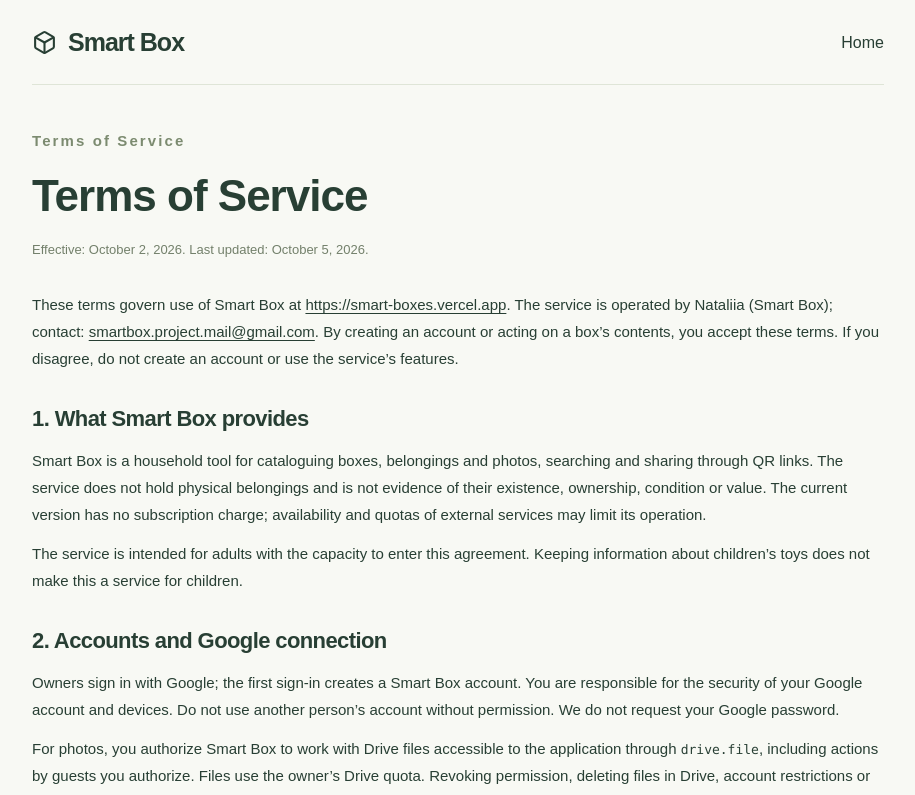
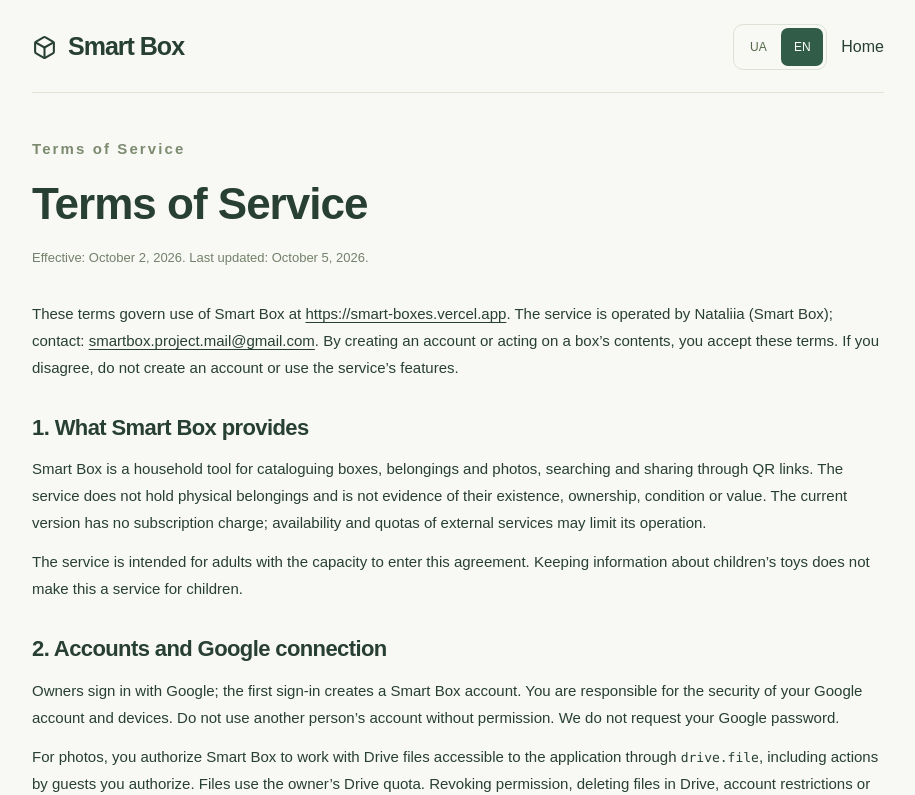
Before and after one commit to nataliia-v/smart-boxes, a Next.js app: page /terms in a window 1280 px wide. Shown: the top 795 px of the page, without its empty margins (182-1097 px from the left). Built offline with nearby package versions, Linux system fonts and the light colour scheme; no server answers.

Commit message:
Restore language switch on privacy and terms pages

```diff
--- a/src/components/legal-page.tsx
+++ b/src/components/legal-page.tsx
@@ -5,11 +5,12 @@ import { LegalLinks } from './legal-links';
 import { legal } from '@/lib/legal';
 import { getLocale } from '@/server/locale';
 import { translate } from '@/lib/i18n';
+import { LanguageSwitch } from './language';
 
 export async function LegalPage({ title, english, children }: { title: string; english: string; children: ReactNode }) {
   const locale=await getLocale();const t=(key:Parameters<typeof translate>[1])=>translate(locale,key);
   return <div className="legal-shell">
-    <header className="legal-header"><Link href="/" className="brand"><Box size={25} aria-hidden="true" />Smart Box</Link><div className="legal-header-actions"><Link href="/">{t('home')}</Link></div></header>
+    <header className="legal-header"><Link href="/" className="brand"><Box size={25} aria-hidden="true" />Smart Box</Link><div className="legal-header-actions"><LanguageSwitch/><Link href="/">{t('home')}</Link></div></header>
     <main className="legal-content">
       <p className="eyebrow">{english}</p>
       <h1>{title}</h1>
```
Also changed, not shown: 2 other files (tests, documents, lock files or other folders).
